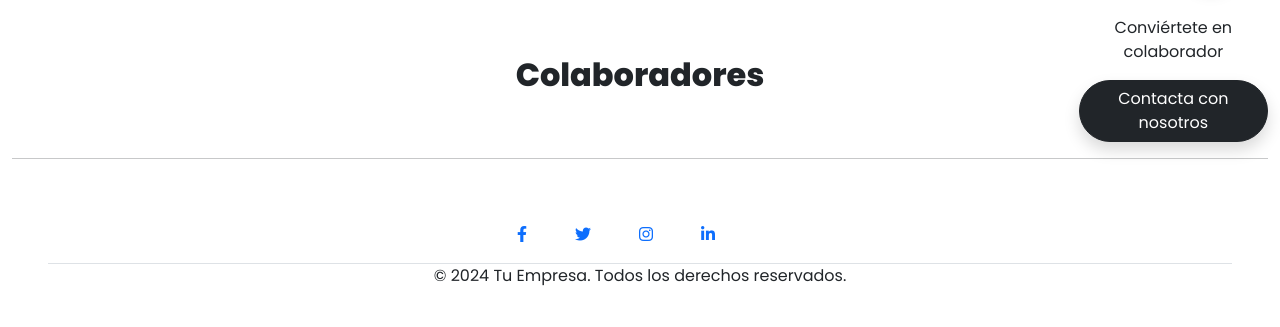
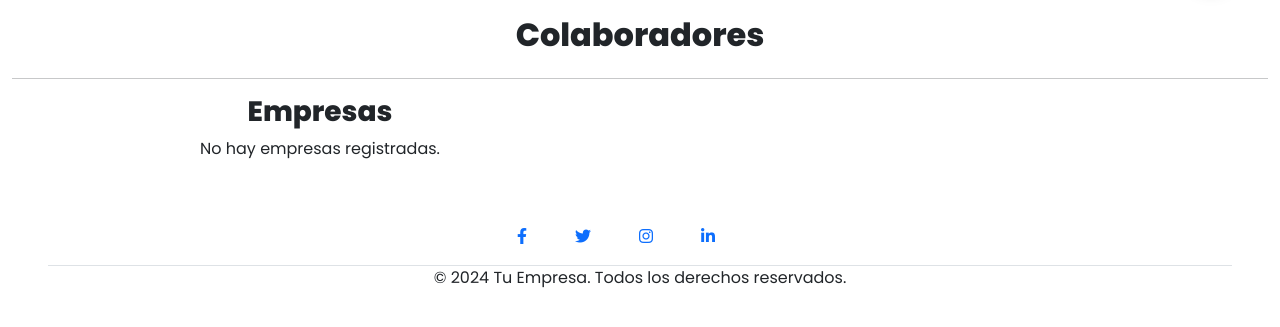
Before and after one commit to Martinez03/EntradasPlus, a Django app: page /colaboradores/ in a window 1280 px wide. Shown: the part 82-409 px from the top of the page. Run offline with Django 5.2, Linux system fonts and the light colour scheme; a user stored in the database is signed in; data comes from the database, SQL or seed files in the repository; some libraries are stand-ins or nearby versions.

Commit message:
colaboradores

```diff
--- a/entradasplus/templates/colaboradores.html
+++ b/entradasplus/templates/colaboradores.html
@@ -1,22 +1,52 @@
 {% extends 'base.html' %}
 
 {% block content %}
+
+
 <div class="container-fluid">
+    <!-- Título común para todos los usuarios -->
     <div class="row mt-3">
-        <div class="col-md-2">
-        </div>
+        <div class="col-md-2"></div>
         <div class="col-md-8 text-center align-content-center">
             <h2 class="fw-bold mx-auto">Colaboradores</h2>
         </div>
-        <div class="col-md-2 text-center justify-content-center">
-            <p>Conviértete en colaborador</p>
-            <a href="/contacta-con-nosotros" class="shadow rounded-pill btn btn-dark">Contacta con nosotros</a>
-        </div>
     </div>
     <hr class="my-3">
+
+    <!-- Mostrar botones solo si no hay un usuario autenticado -->
+    {% if not user.is_authenticated %}
+        <div class="row mt-3">
+            <div class="col-md-2"></div>
+            <div class="col-md-8 text-center">
+                <p>Conviértete en colaborador</p>
+                <a href="/contacta-con-nosotros" class="shadow rounded-pill btn btn-dark">Contacta con nosotros</a>
+            </div>
+            <div class="col-md-2"></div>
+        </div>
+        <hr class="my-3">
+    {% endif %}
+
+    <!-- Listado de Empresas -->
     <div class="row">
+        <div class="col-md-6">
+            <h3 class="fw-bold text-center">Empresas</h3>
+            <div class="row">
+                {% for empresa in empresas %}
+                    <div class="col-md-6 mb-2">
+                        <div class="card card-custom shadow h-100">
+                            <div class="card-body">
+                                <h3 class="card-title fw-bold">{{ empresa.nombre }}</h3>
+                                <p class="card-text">{{ empresa.descripcion }}</p>
+                            </div>
+                        </div>
+                    </div>
+                {% empty %}
+                    <p class="text-center">No hay empresas registradas.</p>
+                {% endfor %}
+            </div>
+        </div>
+
 
     </div>
 </div>
-
 {% endblock %}
```
